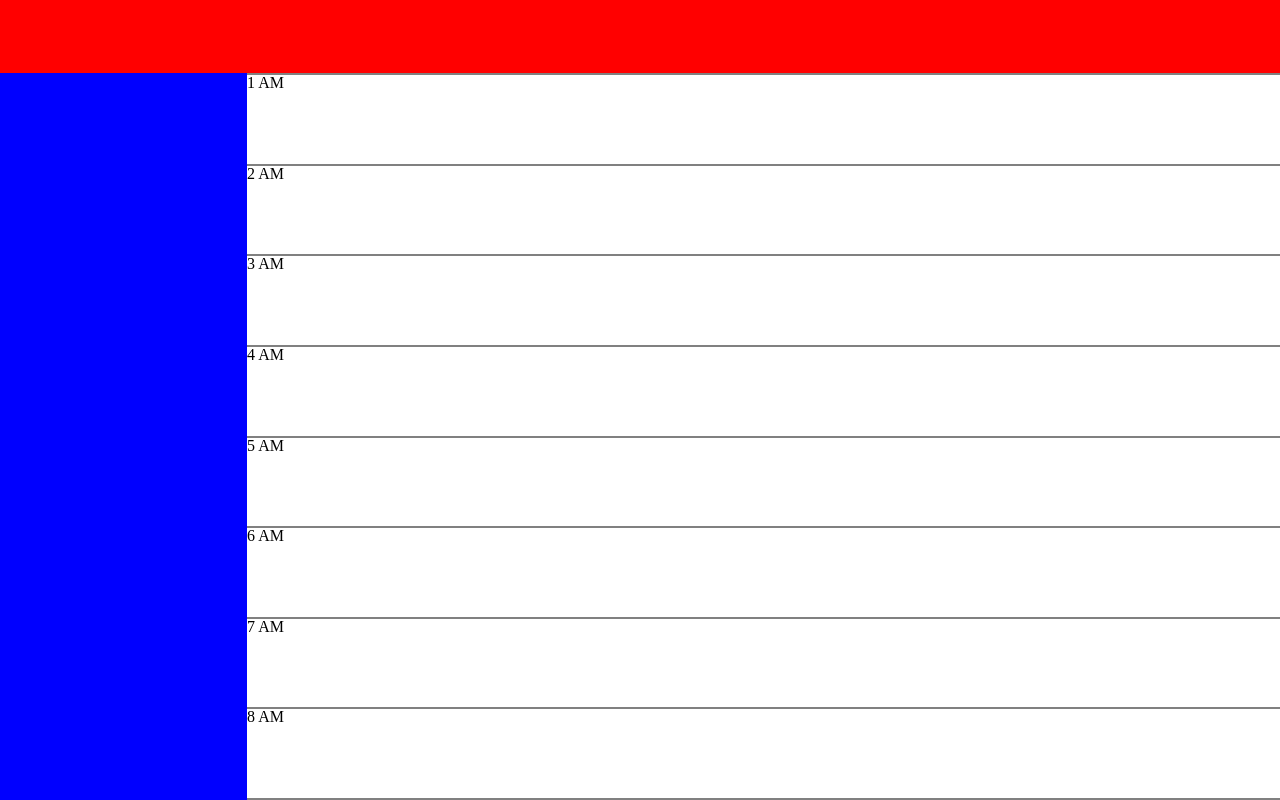
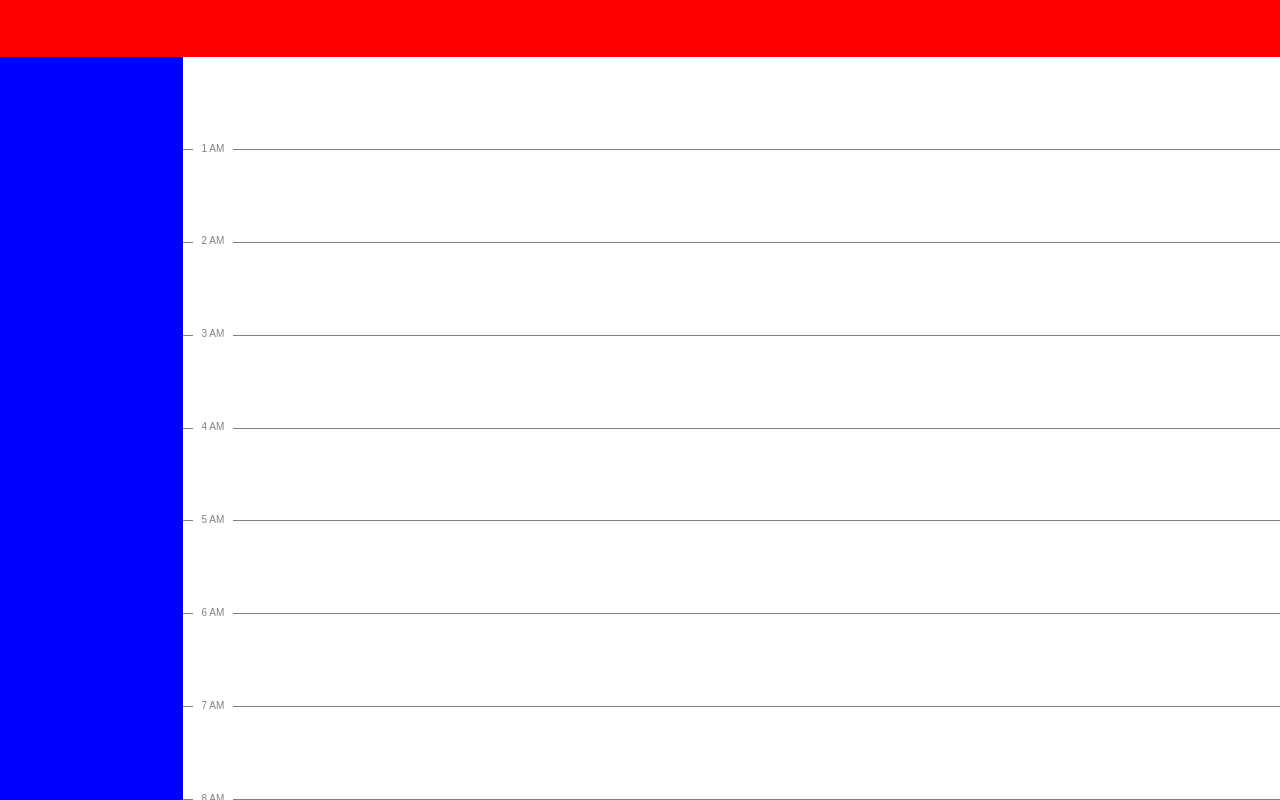
Before and after one commit to arimeyer/task_design, a React app: page / in a window 1280 px wide. Built offline with nearby package versions, Linux system fonts and the light colour scheme.

Commit message:
made grid notation more concise

```diff
--- a/src/hour.jsx
+++ b/src/hour.jsx
@@ -4,13 +4,24 @@ const Hour = ({label}) => {
     const styles = {
         container: {
             flex: '1',
-            borderTop: '1px solid grey',
             borderBottom: '1px solid grey',
+            fontFamily: 'Arial, san-serif',
+            color: 'grey',
+            fontSize: '10px',
+            position: 'relative'
+        },
+        hourLabel: {
+            position: 'absolute',
+            background: 'white',
+            top: '-6.5px',
+            left: '10px',
+            width: '40px',
+            textAlign: 'center'
         }
     }
     return (
         <div style={styles.container}>
-            <span>{label}</span>
+            <span style={styles.hourLabel}>{label}</span>
         </div>
     )
 }
--- a/src/hours.js
+++ b/src/hours.js
@@ -22,5 +22,4 @@ export default [
     '9 PM',
     '10 PM',
     '11 PM',
-    '12 PM'
 ]
--- a/src/root.jsx
+++ b/src/root.jsx
@@ -7,12 +7,11 @@ const Root = () => {
     const styles = {
         container: {
             display: 'grid',
+            gridTemplateRows: '1fr 13fr',
+            gridTemplateColumns: '1fr 6fr',
             gridTemplateAreas:
-                `"nav nav nav nav nav"
-                 "task day day day day"
-                 "task day day day day"
-                 "task day day day day"
-                 "task day day day day"`,
+                `"nav nav"
+                 "task day"`,
             height: '100vh',
             width: '100vw'
         }
--- a/src/schedule.jsx
+++ b/src/schedule.jsx
@@ -5,8 +5,6 @@ import hours from './hours.js'
 const Schedule = () => {
     const styles = {
         outerContainer: {
-            borderTop: '1px solid grey',
-            borderBottom: '1px solid grey',
             gridArea: "day",
             overflowY: 'scroll'
         },
@@ -14,11 +12,16 @@ const Schedule = () => {
             display: 'flex',
             flexDirection: 'column',
             height: '300%'
+        },
+        offSet: {
+            flex: '1',
+            borderBottom: '1px solid grey',
         }
     }
     return (
         <div style={styles.outerContainer}>
             <div style={styles.innerContainer}>
+                <div style={styles.offSet}></div>
                 {hours.map((x, i) => <Hour key={i} label={x} />)}
             </div>
         </div>
```
